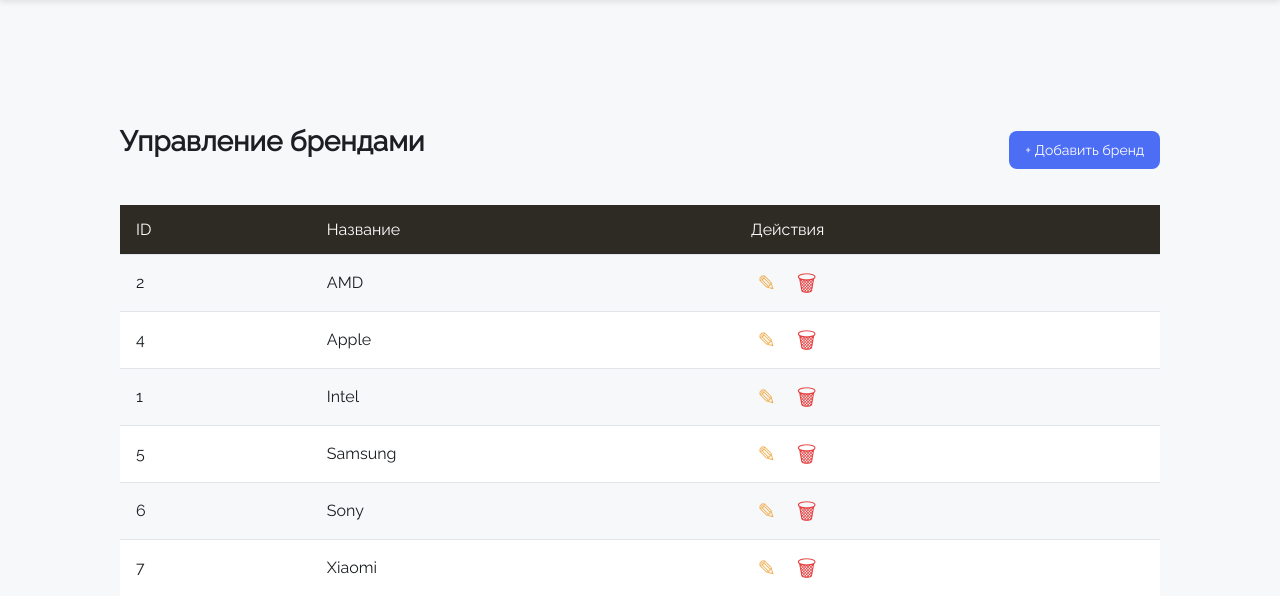
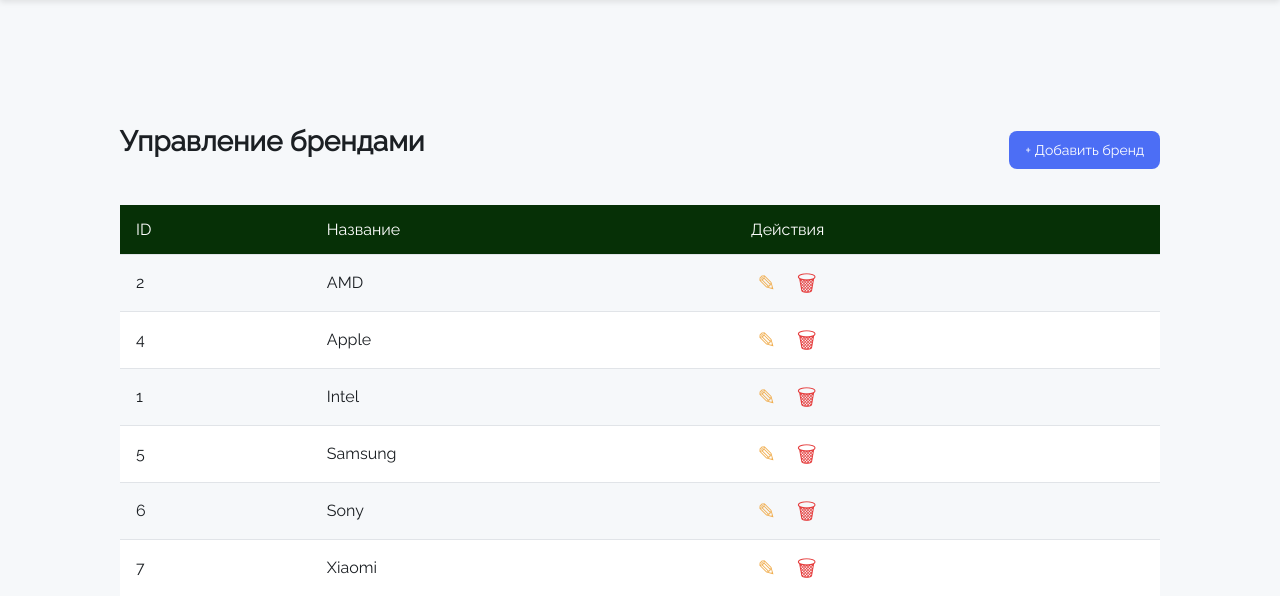
Before and after one commit to Odya01/py_site, a Flask app: page /brands in a window 1280 px wide. Shown: the part 88-684 px from the top of the page. Run offline with Flask 3, Linux system fonts and the light colour scheme; a user stored in the database is signed in; some libraries are stand-ins or nearby versions.

Commit message:
Update style.css

```diff
--- a/my_flask_app/static/style.css
+++ b/my_flask_app/static/style.css
@@ -269,7 +269,7 @@ body {
 }
 
 .product-list__head {
-  background: var(--color-dark);
+  background: var(--color-dark2);
 }
 
 .product-list__row:nth-child(even) {
@@ -652,7 +652,7 @@ body {
 }
 
 .brand-list__head {
-  background: var(--color-dark);
+  background: var(--color-dark2);
 }
 
 .brand-list__row:nth-child(even) {
```
